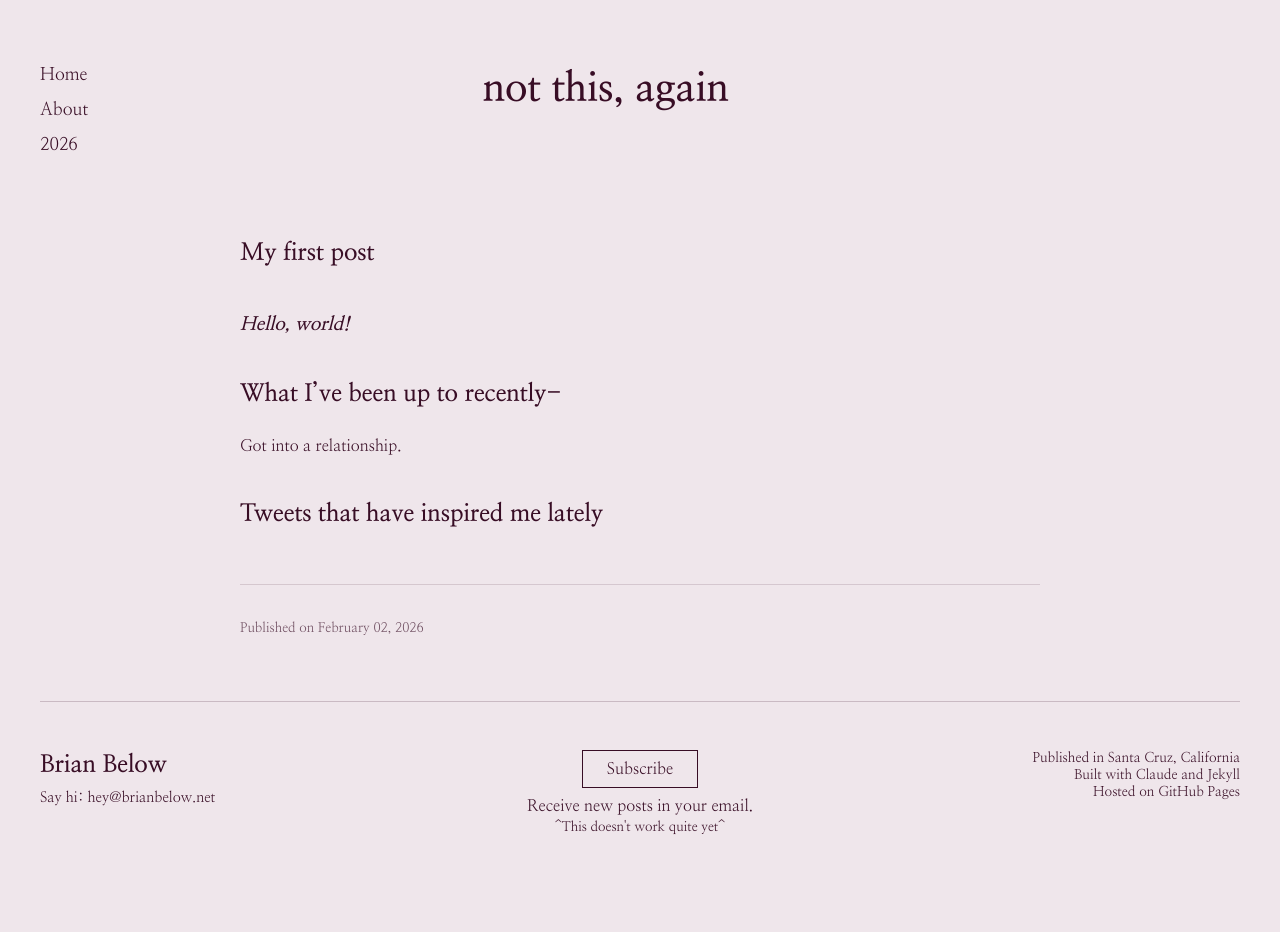
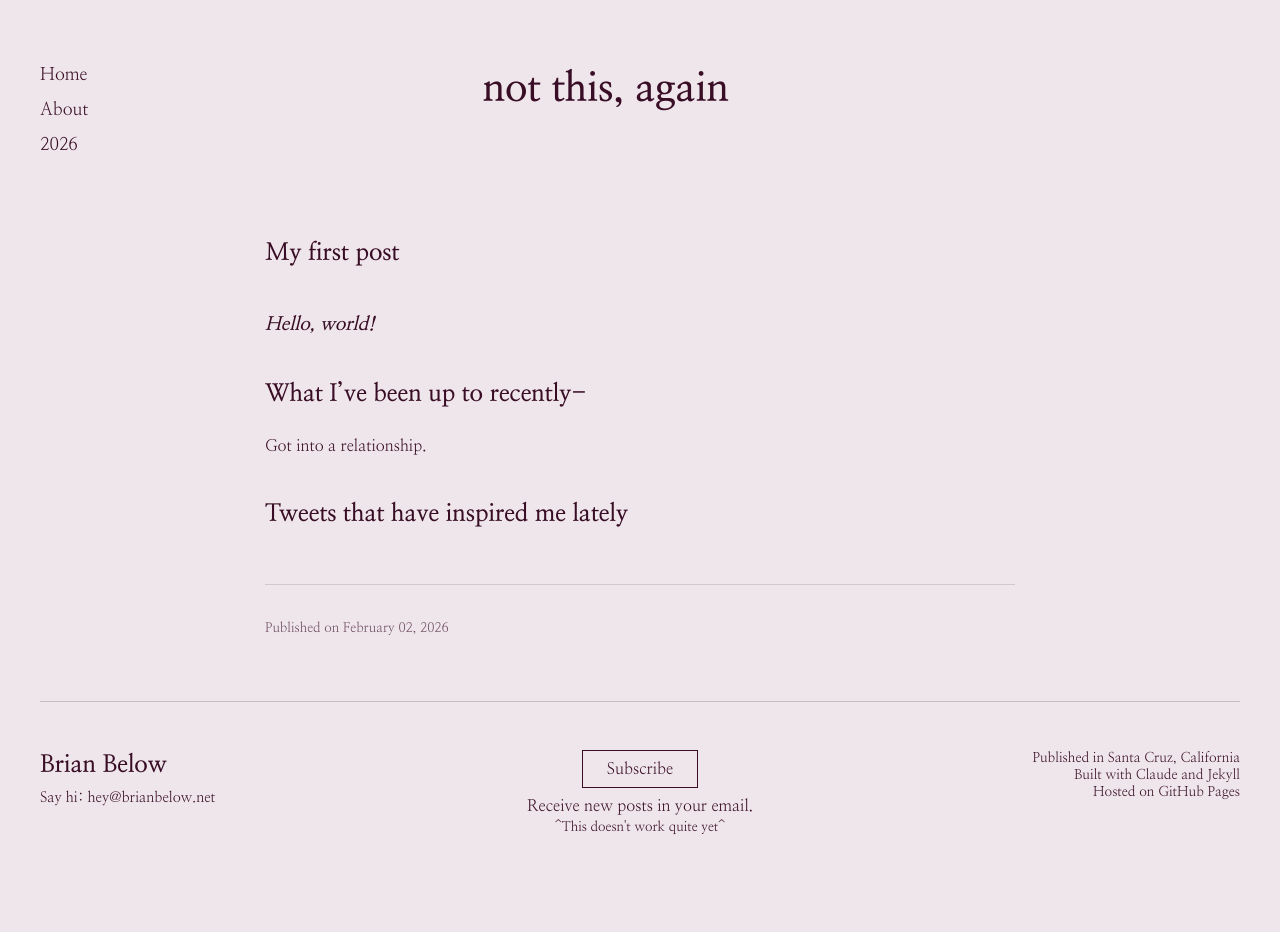
Before and after one commit to huang-brian/www.brianbelow.net, a Jekyll site: the page built from _posts/2026-02-02-not-this-again.md, in a window 1280 px wide. Built offline with Jekyll 4.4.1, drawn with Linux system fonts in a browser that asks for light colours.

Commit message:
reduce blog-post max width to 750px

```diff
--- a/assets/css/main.scss
+++ b/assets/css/main.scss
@@ -142,7 +142,7 @@ footer {
 
 // Blog Post Article Layout
 .blog-post {
-  max-width: 800px;
+  max-width: 750px;
   margin: 0 auto;
   padding: 0 1rem;
 
```
Also changed, not shown: 3 other files.
